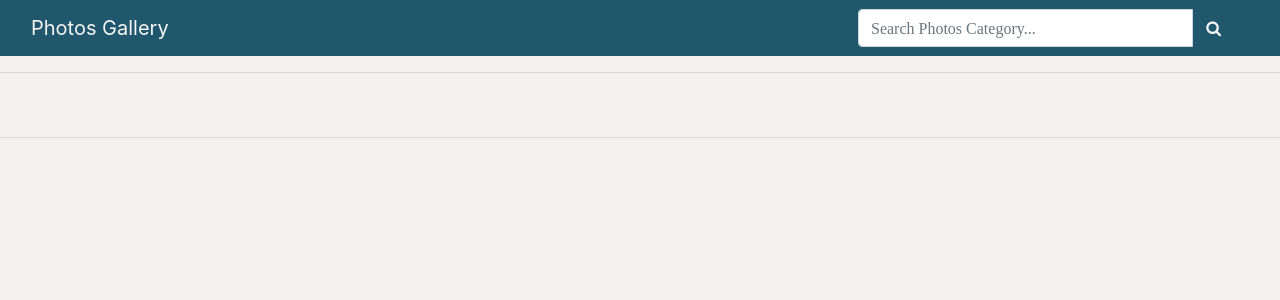
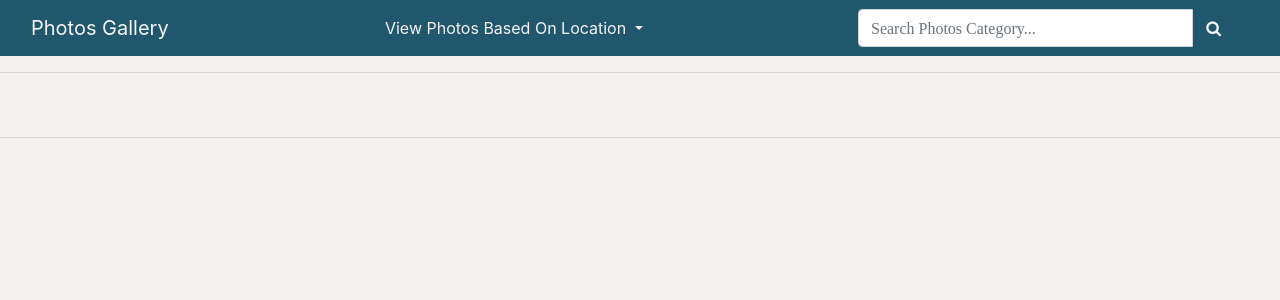
Before and after one commit to Gideon-Muriithi/photos_gallary, a Django app: page / in a window 1280 px wide. Shown: the top 300 px of the page. Run offline with Django 3.2, Linux system fonts and the light colour scheme; data that the repository does not hold is empty; some libraries are stand-ins or nearby versions.

Commit message:
Add drop down button to display locations

```diff
--- a/photos/templates/navbar.html
+++ b/photos/templates/navbar.html
@@ -4,6 +4,19 @@
       <div class="navbar-header">
         <a class="navbar-brand" style="color: whitesmoke" href="{% url 'images' %}">Photos Gallery</a>
       </div>
+
+      <div class="dropdown show">
+        <a class="btn  dropdown-toggle" href="#" role="button" id="dropdownMenuLink" data-toggle="dropdown" aria-haspopup="true"
+        aria-expanded="false" style="color: whitesmoke">
+          View Photos Based On Location
+        </a>
+        <div class="dropdown-menu" aria-labelledby="dropdownMenuLink">
+          {%for location in locations %}
+            <a class="ml-3" href="{% url 'location' location.id %}">{{location}}</a>
+            {% endfor %}
+        </div>
+      </div>
+
       <!-- Adding a search form -->
 
       <div class="col-sm-4 col-md-4 navbar-right">
```
